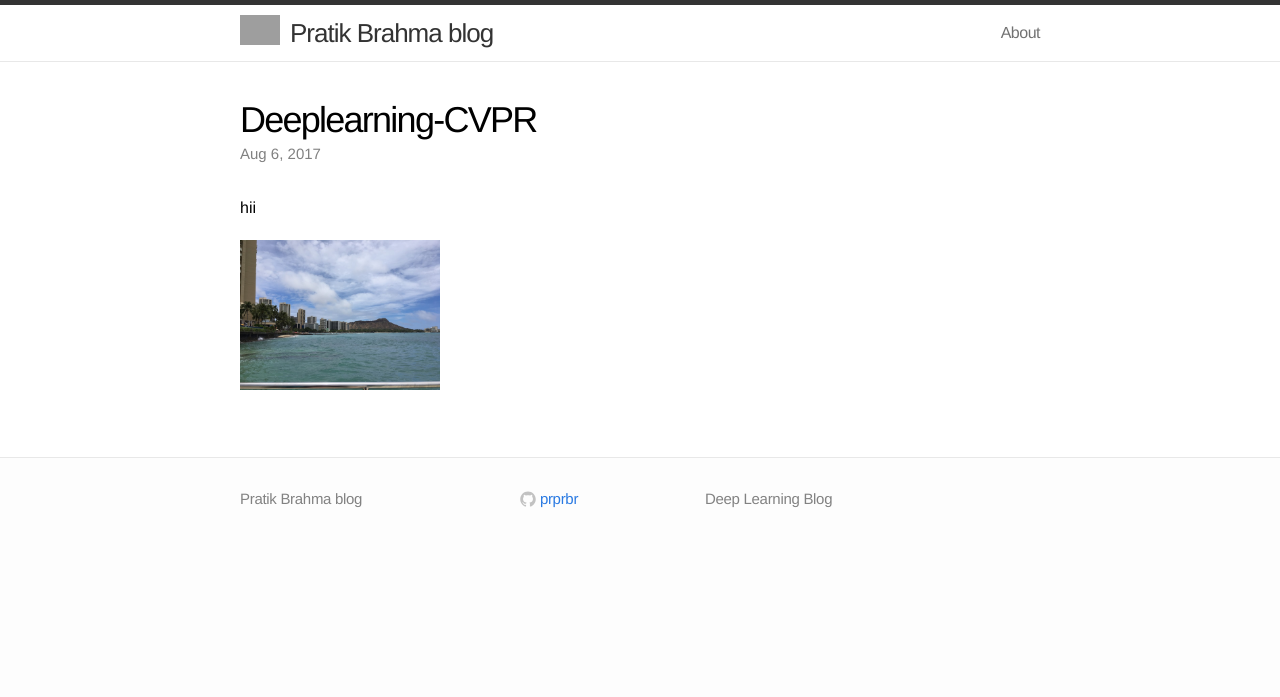
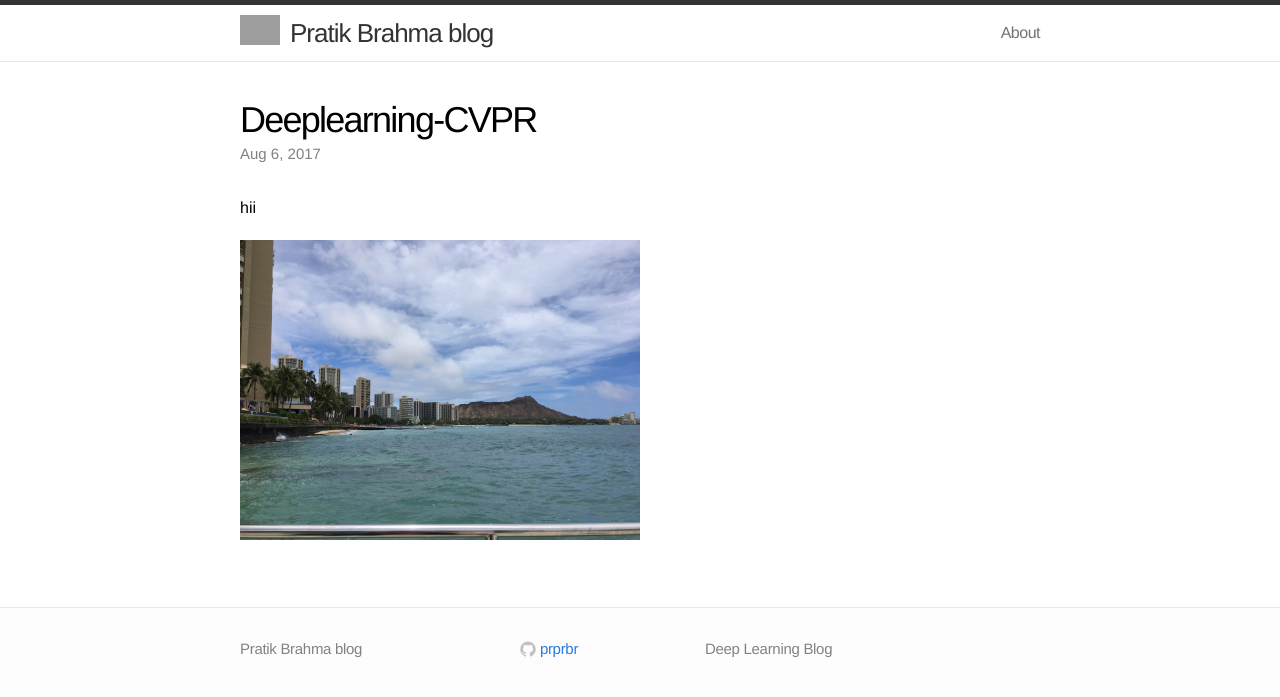
Before and after one commit to prprbr/prprbr.github.io, a Jekyll site: the page built from _posts/2017-08-06-Deeplearning-CVPR.markdown, in a window 1280 px wide. Shown: the top 697 px of the page. Built offline with Jekyll 4.4.1, drawn with Linux system fonts in a browser that asks for light colours; comment, search, counter and statistics services are not loaded; grey boxes are pictures that could not be loaded.

Commit message:
Update 2017-08-06-Deeplearning-CVPR.markdown

```diff
--- a/_posts/2017-08-06-Deeplearning-CVPR.markdown
+++ b/_posts/2017-08-06-Deeplearning-CVPR.markdown
@@ -7,4 +7,4 @@ date:   2017-08-06
 
 hii
 
-<img src="/assets/cvpr/honolulu.JPG" style="width: 200px;" />
+<img src="/assets/cvpr/honolulu.JPG" width="50%" height="50%" />
```
